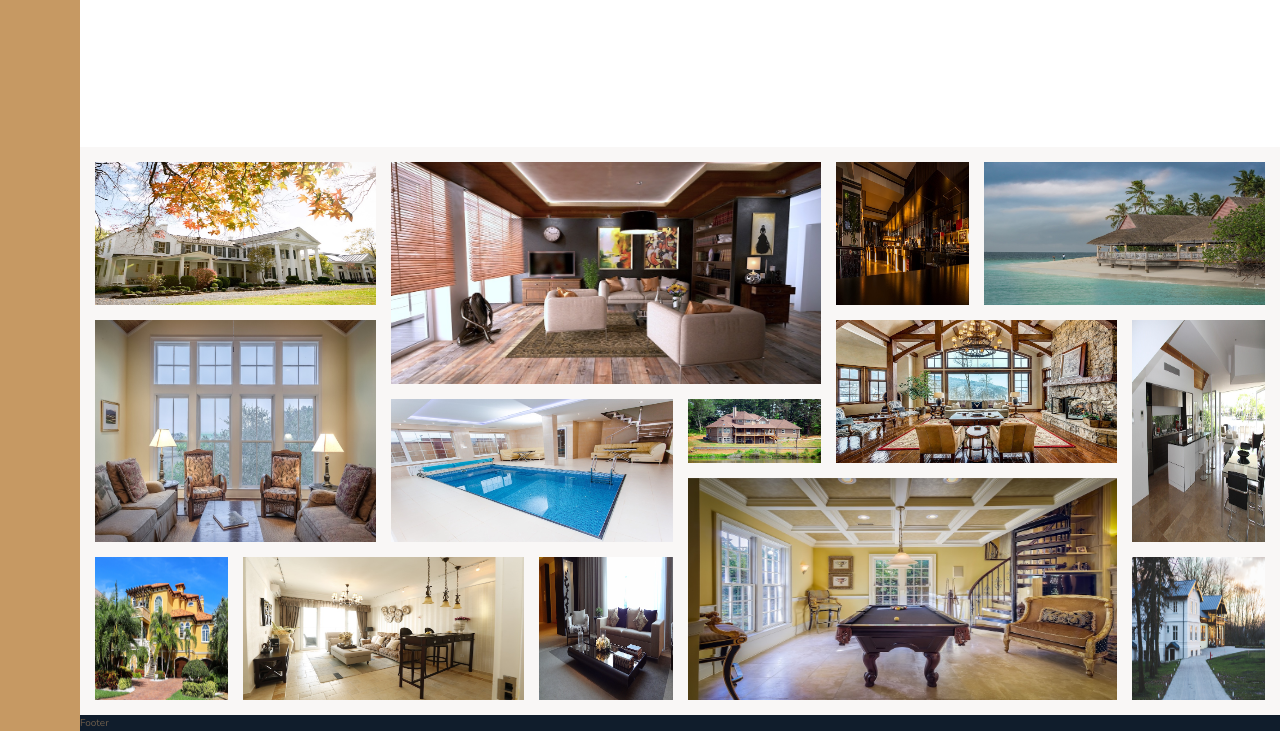
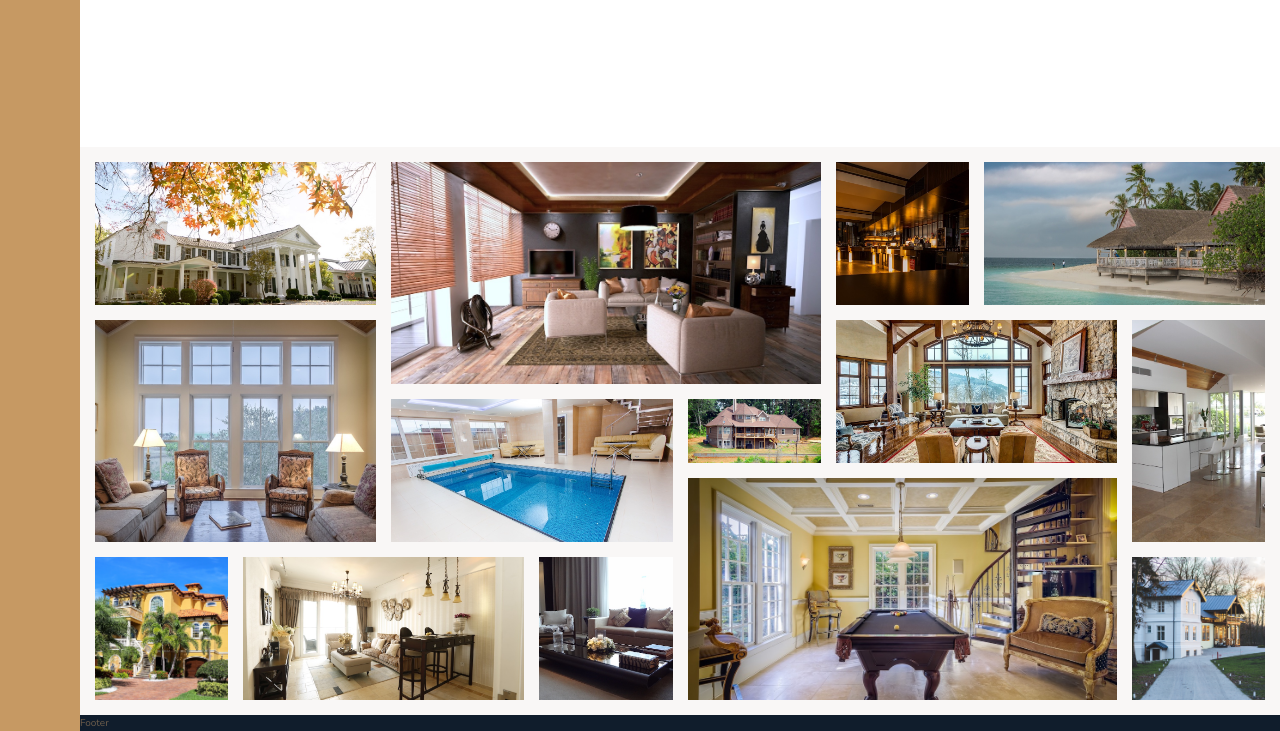
Before and after one commit to gkibria121/nexter, a website: page index.html in a window 1280 px wide. Shown: the part 3104-3835 px from the top of the page. Drawn offline with nearby package versions, Linux system fonts and the light colour scheme.

Commit message:
object fit

```diff
--- a/index.html
+++ b/index.html
@@ -277,20 +277,20 @@
         <div class="gallery">
 
             <img src="./img/gal-1.jpeg" alt="" class="gallery__item gallery__item--1 gallery__img">
-            <img src="./img/gal-1.jpeg" alt="Gallery image 1" class="gallery__item gallery__item--1 gallery__img">
-            <img src="./img/gal-2.jpeg" alt="Gallery image 2" class="gallery__item gallery__item--2 gallery__img">
-            <img src="./img/gal-3.jpeg" alt="Gallery image 3" class="gallery__item gallery__item--3 gallery__img">
-            <img src="./img/gal-4.jpeg" alt="Gallery image 4" class="gallery__item gallery__item--4 gallery__img">
-            <img src="./img/gal-5.jpeg" alt="Gallery image 5" class="gallery__item gallery__item--5 gallery__img">
-            <img src="./img/gal-6.jpeg" alt="Gallery image 6" class="gallery__item gallery__item--6 gallery__img">
-            <img src="./img/gal-7.jpeg" alt="Gallery image 7" class="gallery__item gallery__item--7 gallery__img">
-            <img src="./img/gal-8.jpeg" alt="Gallery image 8" class="gallery__item gallery__item--8 gallery__img">
-            <img src="./img/gal-9.jpeg" alt="Gallery image 9" class="gallery__item gallery__item--9 gallery__img">
-            <img src="./img/gal-10.jpeg" alt="Gallery image 10" class="gallery__item gallery__item--10 gallery__img">
-            <img src="./img/gal-11.jpeg" alt="Gallery image 11" class="gallery__item gallery__item--11 gallery__img">
-            <img src="./img/gal-12.jpeg" alt="Gallery image 12" class="gallery__item gallery__item--12 gallery__img">
-            <img src="./img/gal-13.jpeg" alt="Gallery image 13" class="gallery__item gallery__item--13 gallery__img">
-            <img src="./img/gal-14.jpeg" alt="Gallery image 14" class="gallery__item gallery__item--14 gallery__img">
+            <figure class="gallery__item gallery__item--1"><img src="./img/gal-1.jpeg" alt="Gallery image 1" class="gallery__img"></figure>
+            <figure class="gallery__item gallery__item--2"><img src="./img/gal-2.jpeg" alt="Gallery image 2" class="gallery__img"></figure>
+            <figure class="gallery__item gallery__item--3"><img src="./img/gal-3.jpeg" alt="Gallery image 3" class="gallery__img"></figure>
+            <figure class="gallery__item gallery__item--4"><img src="./img/gal-4.jpeg" alt="Gallery image 4" class="gallery__img"></figure>
+            <figure class="gallery__item gallery__item--5"><img src="./img/gal-5.jpeg" alt="Gallery image 5" class="gallery__img"></figure>
+            <figure class="gallery__item gallery__item--6"><img src="./img/gal-6.jpeg" alt="Gallery image 6" class="gallery__img"></figure>
+            <figure class="gallery__item gallery__item--7"><img src="./img/gal-7.jpeg" alt="Gallery image 7" class="gallery__img"></figure>
+            <figure class="gallery__item gallery__item--8"><img src="./img/gal-8.jpeg" alt="Gallery image 8" class="gallery__img"></figure>
+            <figure class="gallery__item gallery__item--9"><img src="./img/gal-9.jpeg" alt="Gallery image 9" class="gallery__img"></figure>
+            <figure class="gallery__item gallery__item--10"><img src="./img/gal-10.jpeg" alt="Gallery image 10" class="gallery__img"></figure>
+            <figure class="gallery__item gallery__item--11"><img src="./img/gal-11.jpeg" alt="Gallery image 11" class="gallery__img"></figure>
+            <figure class="gallery__item gallery__item--12"><img src="./img/gal-12.jpeg" alt="Gallery image 12" class="gallery__img"></figure>
+            <figure class="gallery__item gallery__item--13"><img src="./img/gal-13.jpeg" alt="Gallery image 13" class="gallery__img"></figure>
+            <figure class="gallery__item gallery__item--14"><img src="./img/gal-14.jpeg" alt="Gallery image 14" class="gallery__img"></figure>
         </div>
         <div class="footer">Footer</div>
     </body>
--- a/sass/_gallery.scss
+++ b/sass/_gallery.scss
@@ -8,6 +8,7 @@
     grid-template-rows: repeat(7,5vw);
     grid-gap: 1.5rem;
     &__item{
+
         &--1{
             grid-row: 1/3;
             grid-column: 1/3;
@@ -72,6 +73,7 @@
         width: 100%;
         height: 100%;
         display: block;
+        object-fit: cover;
     }
 
 }
```
Also changed, not shown: css/style.css, 1 other file.
